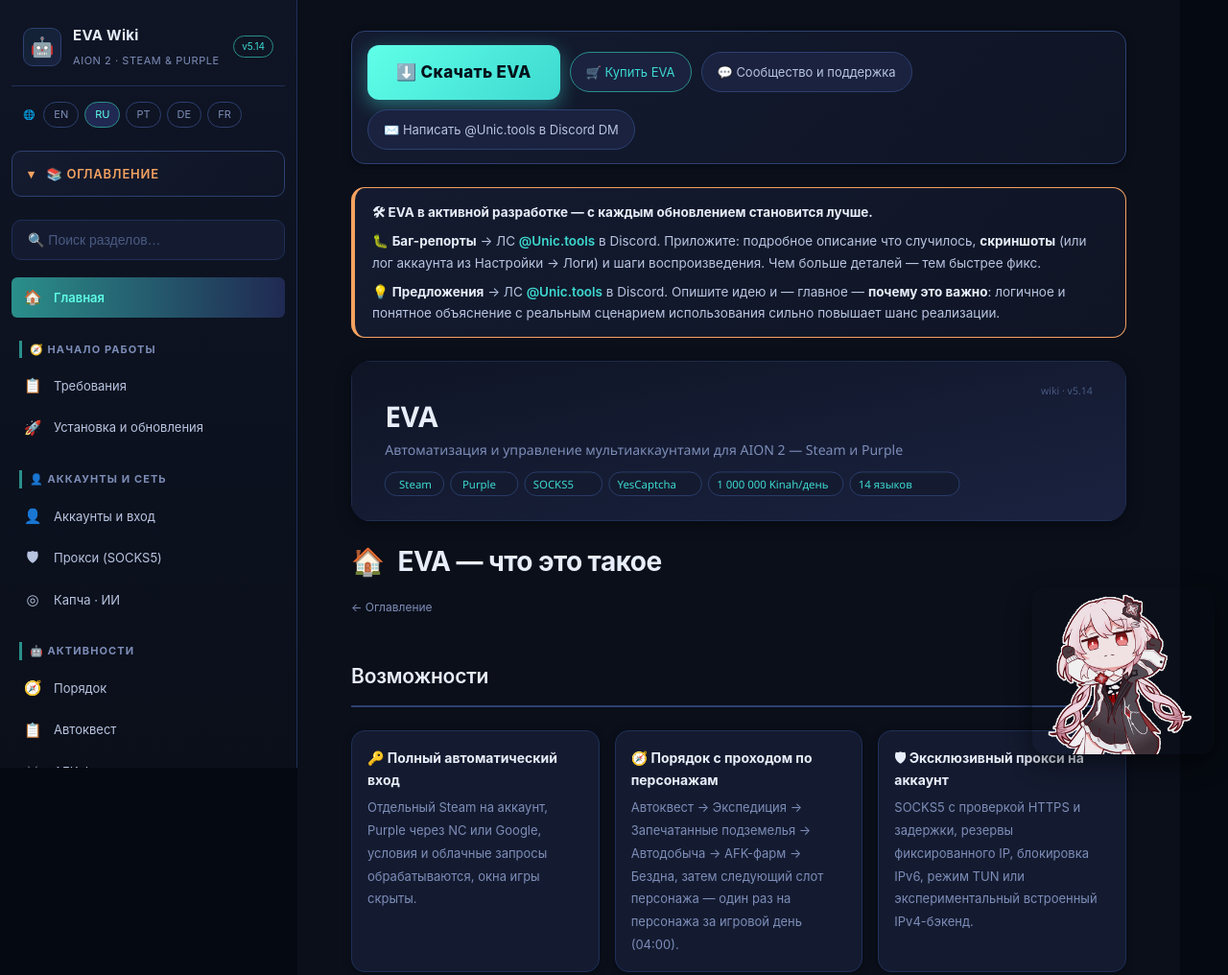
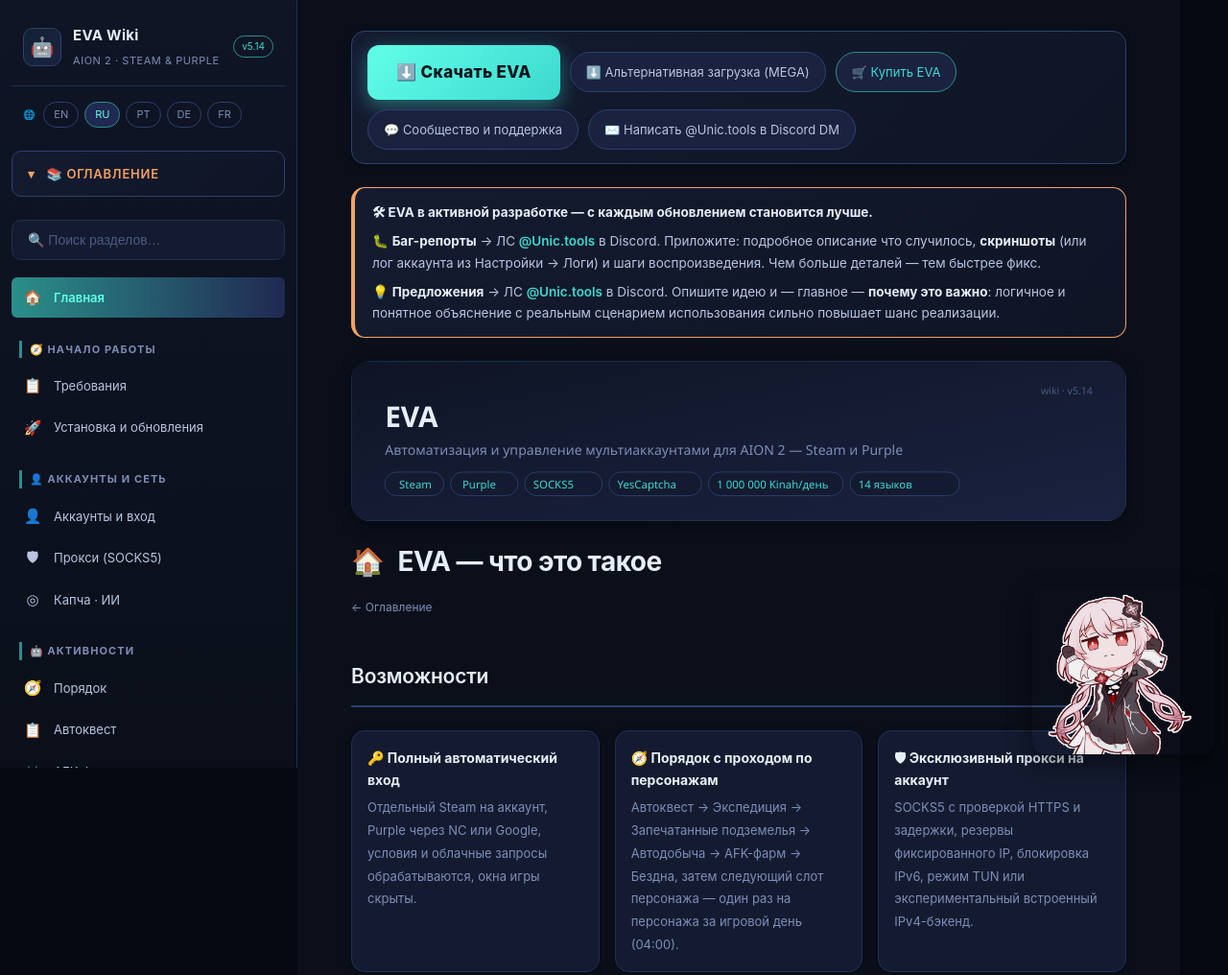
Before and after one commit to nezloi07/eva-wiki-files-and-guides, a plain HTML site: page index-ru.html in a window 1280 px wide. Shown: the top 1016 px of the page at 96% size. Drawn offline with Linux system fonts and the light colour scheme.

Commit message:
Add MEGA alternative download link to index-ru.html

```diff
--- a/index-ru.html
+++ b/index-ru.html
@@ -160,7 +160,8 @@ li{margin:var(--s2) 0}
   </details>
 </aside>
 <main>
-<div class="actionbar"><a class="bigdl" href="https://gofile.io/d/DtUcYKaT" target="_blank" rel="noopener">⬇️ Скачать EVA</a><a class="act buy" href="https://unicom.market/product/aion-2-software-hlp/" target="_blank" rel="noopener">🛒 Купить EVA</a><a class="act" href="https://discord.gg/nKSm6wp2Jj" target="_blank" rel="noopener">💬 Сообщество и поддержка</a><a class="act" href="https://discord.gg/nKSm6wp2Jj" target="_blank" rel="noopener">✉️ Написать @Unic.tools в Discord DM</a></div>
+<div class="actionbar"><a class="bigdl" href="https://gofile.io/d/DtUcYKaT" target="_blank" rel="noopener">⬇️ Скачать EVA</a>
+  <a class="act" href="https://mega.nz/file/83gnHBxZ#1LDcohUBpjDLMivcN0MkXXlF837O5gwOuWS9rDLVrCk" target="_blank" rel="noopener">⬇️ Альтернативная загрузка (MEGA)</a><a class="act buy" href="https://unicom.market/product/aion-2-software-hlp/" target="_blank" rel="noopener">🛒 Купить EVA</a><a class="act" href="https://discord.gg/nKSm6wp2Jj" target="_blank" rel="noopener">💬 Сообщество и поддержка</a><a class="act" href="https://discord.gg/nKSm6wp2Jj" target="_blank" rel="noopener">✉️ Написать @Unic.tools в Discord DM</a></div>
 <div class="devbox">
   <b>🛠 EVA в активной разработке — с каждым обновлением становится лучше.</b>
   <div>🐛 <b>Баг-репорты</b> → ЛС <a href="https://discord.gg/nKSm6wp2Jj" target="_blank" rel="noopener">@Unic.tools</a> в Discord. Приложите: подробное описание что случилось, <b>скриншоты</b> (или лог аккаунта из Настройки → Логи) и шаги воспроизведения. Чем больше деталей — тем быстрее фикс.</div>
@@ -219,7 +220,7 @@ li{margin:var(--s2) 0}
 
   <div class="quick"><b>Ссылки:</b>
   <a class="buybtn" href="https://unicom.market/product/aion-2-software-hlp/" target="_blank" rel="noopener">🛒 Купить EVA</a> ·
-  <a href="https://gofile.io/d/DtUcYKaT" target="_blank" rel="noopener">⬇️ Скачать EVA</a> ·
+  <a href="https://gofile.io/d/DtUcYKaT" target="_blank" rel="noopener">⬇️ Скачать EVA</a> · <a class="act" href="https://mega.nz/file/83gnHBxZ#1LDcohUBpjDLMivcN0MkXXlF837O5gwOuWS9rDLVrCk" target="_blank" rel="noopener">⬇️ Альтернативная загрузка (MEGA)</a> ·
   <a href="https://discord.gg/nKSm6wp2Jj" target="_blank" rel="noopener">💬 Сообщество и поддержка</a> ·
   🛠 <strong>Проблемы? Пиши unic.tools (U.Tools)</strong> ·
   <a href="#specs">📐 Характеристики</a> · <a href="#home">📚 Оглавление</a></div>
```
